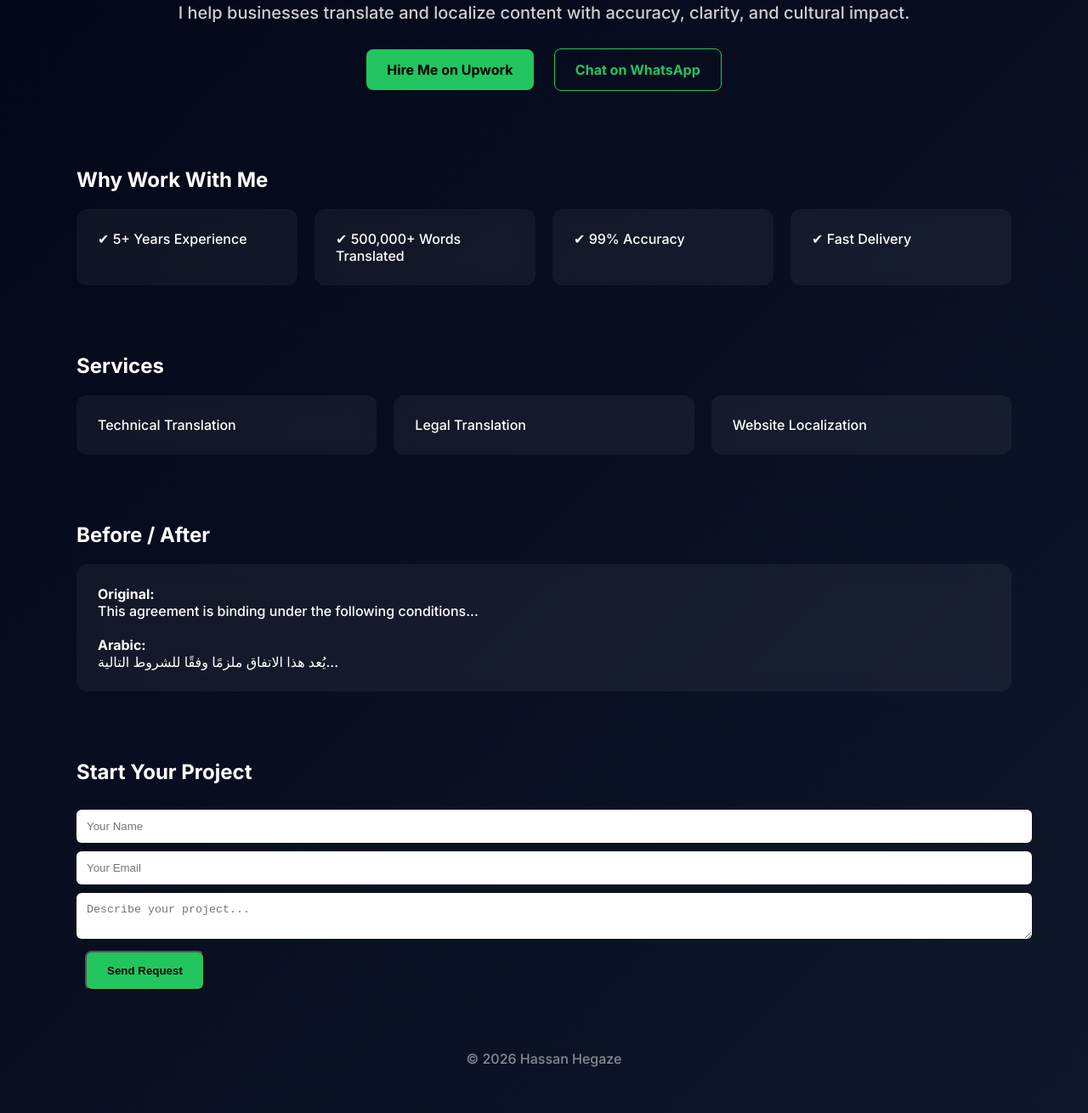
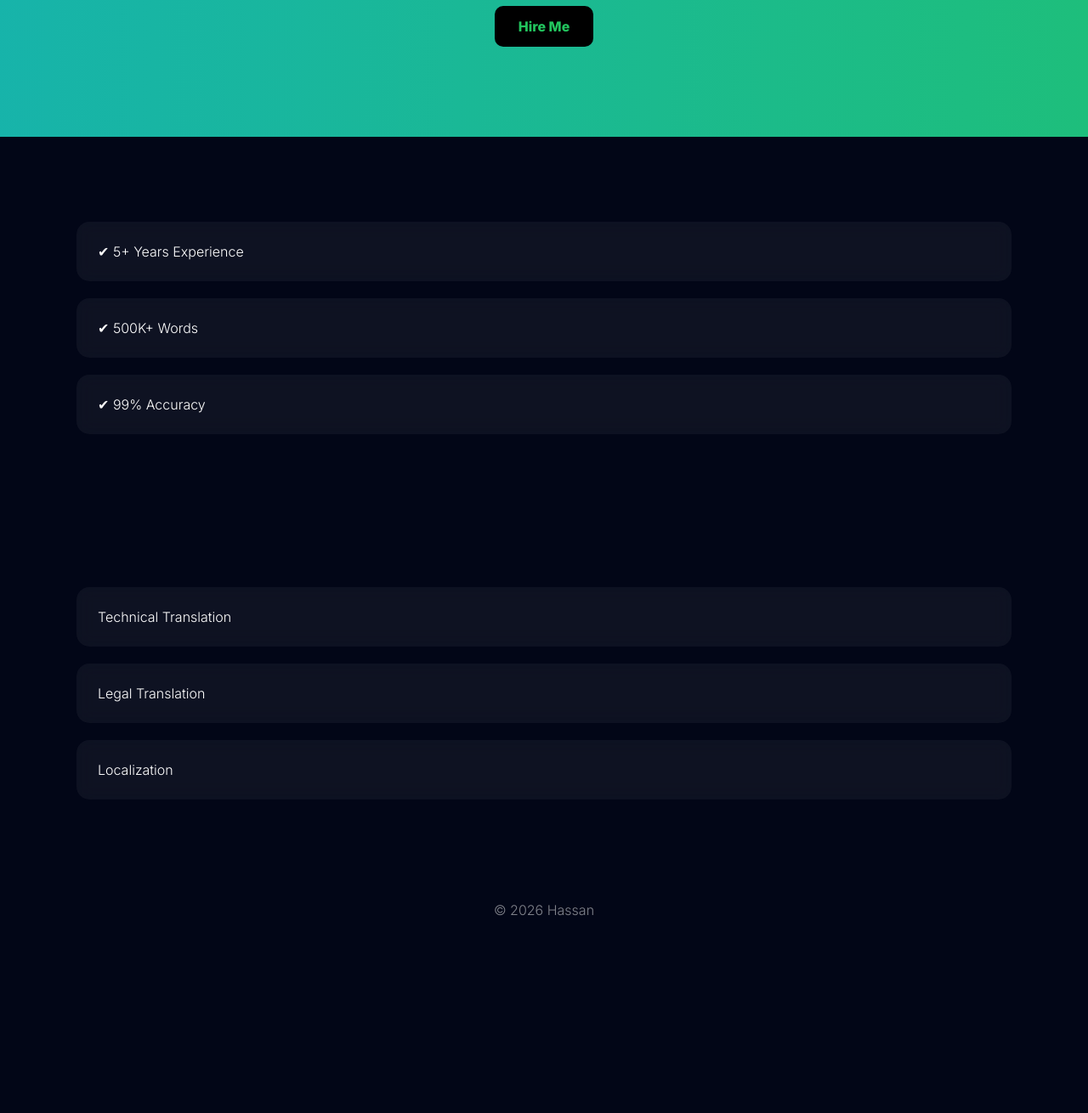
Before and after one commit to hassanhegaze89-max/hassanhegaze89-max.github.io, a plain HTML site: page index.html in a window 1280 px wide. Shown: the part 239-1549 px from the top of the page at 85% size. After the commit the page ends 1360 px from the top, so only its background shows below. Drawn offline with Linux system fonts and the light colour scheme.

Commit message:
Revise index.html with new styles and loader
Updated the title and styles for better presentation. Added a loader and adjusted layout for hero section and cards.

```diff
--- a/index.html
+++ b/index.html
@@ -3,93 +3,90 @@
 <head>
 <meta charset="UTF-8">
 <meta name="viewport" content="width=device-width, initial-scale=1.0">
-<title>Hassan Hegaze | Arabic Translator</title>
+<title>Hassan Hegaze | Elite Translator</title>
 
-<link href="https://fonts.googleapis.com/css2?family=Inter:wght@300;500;700&display=swap" rel="stylesheet">
+<link href="https://fonts.googleapis.com/css2?family=Inter:wght@300;600;800&display=swap" rel="stylesheet">
 
 <style>
 body {
   margin: 0;
   font-family: 'Inter', sans-serif;
-  background: linear-gradient(135deg,#020617,#0f172a);
+  background: #020617;
   color: white;
+  overflow-x: hidden;
 }
 
-.container {
-  max-width: 1100px;
-  margin: auto;
-  padding: 60px 20px;
+/* 🔥 LOADING */
+#loader {
+  position: fixed;
+  width: 100%;
+  height: 100%;
+  background: black;
+  display: flex;
+  justify-content: center;
+  align-items: center;
+  z-index: 999;
+  font-size: 25px;
 }
 
+/* HERO */
 .hero {
   text-align: center;
+  padding: 120px 20px;
+  background: linear-gradient(270deg,#22c55e,#0ea5e9,#22c55e);
+  background-size: 600% 600%;
+  animation: gradientMove 10s ease infinite;
+}
+
+@keyframes gradientMove {
+  0% {background-position: 0%}
+  50% {background-position: 100%}
+  100% {background-position: 0%}
 }
 
 .hero h1 {
-  font-size: 48px;
-}
-
-.highlight {
-  color: #22c55e;
-}
-
-.hero p {
-  font-size: 20px;
-  opacity: 0.8;
+  font-size: 55px;
 }
 
 .btn {
-  padding: 14px 24px;
+  padding: 14px 28px;
   margin: 10px;
-  border-radius: 8px;
+  border-radius: 10px;
   text-decoration: none;
   font-weight: bold;
-  display: inline-block;
 }
 
 .primary {
-  background: #22c55e;
-  color: black;
-}
-
-.secondary {
-  border: 1px solid #22c55e;
+  background: black;
   color: #22c55e;
 }
 
 .section {
-  margin-top: 80px;
+  padding: 80px 20px;
+  max-width: 1100px;
+  margin: auto;
 }
 
-.grid {
-  display: grid;
-  grid-template-columns: repeat(auto-fit,minmax(250px,1fr));
-  gap: 20px;
-}
-
+/* CARDS */
 .card {
   background: rgba(255,255,255,0.05);
   padding: 25px;
-  border-radius: 12px;
+  border-radius: 15px;
+  margin-top: 20px;
   backdrop-filter: blur(10px);
-  transition: 0.3s;
+  opacity: 0;
+  transform: translateY(40px);
+  transition: 0.6s;
 }
 
-.card:hover {
-  transform: translateY(-5px);
-}
-
-input, textarea {
-  width: 100%;
-  padding: 12px;
-  margin-top: 10px;
-  border-radius: 6px;
-  border: none;
+.card.show {
+  opacity: 1;
+  transform: translateY(0);
 }
 
 .footer {
   text-align: center;
-  margin-top: 60px;
+  padding: 40px;
   opacity: 0.5;
 }
 </style>
@@ -97,73 +94,63 @@ input, textarea {
 
 <body>
 
-<div class="container">
+<!-- 💀 LOADER -->
+<div id="loader">Loading...</div>
 
 <!-- HERO -->
 <div class="hero">
-<h1>I Turn Your Content Into <span class="highlight">High-Converting Arabic</span></h1>
-
-<p>I help businesses translate and localize content with accuracy, clarity, and cultural impact.</p>
-
-<a class="btn primary" href="https://www.upwork.com/freelancers/~01983fdfaca07da39c" target="_blank">Hire Me on Upwork</a>
-
-<a class="btn secondary" href="https://wa.me/201113524233" target="_blank">Chat on WhatsApp</a>
+<h1>I Dominate Arabic Content</h1>
+<a class="btn primary" href="https://www.upwork.com/freelancers/~01983fdfaca07da39c" target="_blank">Hire Me</a>
 </div>
 
-<!-- FEATURES -->
+<!-- SECTIONS -->
 <div class="section">
-<h2>Why Work With Me</h2>
-
-<div class="grid">
 <div class="card">✔ 5+ Years Experience</div>
-<div class="card">✔ 500,000+ Words Translated</div>
+<div class="card">✔ 500K+ Words</div>
 <div class="card">✔ 99% Accuracy</div>
-<div class="card">✔ Fast Delivery</div>
-</div>
 </div>
 
-<!-- SERVICES -->
 <div class="section">
-<h2>Services</h2>
-
-<div class="grid">
 <div class="card">Technical Translation</div>
 <div class="card">Legal Translation</div>
-<div class="card">Website Localization</div>
-</div>
+<div class="card">Localization</div>
 </div>
 
-<!-- SAMPLE -->
-<div class="section">
-<h2>Before / After</h2>
+<div class="footer">© 2026 Hassan</div>
 
-<div class="card">
-<b>Original:</b><br>
-This agreement is binding under the following conditions...
-<br><br>
-<b>Arabic:</b><br>
-يُعد هذا الاتفاق ملزمًا وفقًا للشروط التالية...
-</div>
-</div>
+<!-- 🤖 FREE AI CHAT (Tawk.to) -->
+<script>
+var Tawk_API=Tawk_API||{}, Tawk_LoadStart=new Date();
+(function(){
+var s1=document.createElement("script"),
+s0=document.getElementsByTagName("script")[0];
+s1.async=true;
+s1.src='https://embed.tawk.to/REPLACE_ID/default';
+s1.charset='UTF-8';
+s1.setAttribute('crossorigin','*');
+s0.parentNode.insertBefore(s1,s0);
+})();
+</script>
 
-<!-- FORM -->
-<div class="section">
-<h2>Start Your Project</h2>
+<!-- 🔥 JS -->
+<script>
+// Loader
+window.onload = () => {
+  document.getElementById("loader").style.display = "none";
+};
 
-<form action="https://formspree.io/f/mayvlqzr" method="POST">
-<input type="text" name="name" placeholder="Your Name" required>
-<input type="email" name="email" placeholder="Your Email" required>
-<textarea name="message" placeholder="Describe your project..." required></textarea>
-<button class="btn primary" type="submit">Send Request</button>
-</form>
+// Scroll animation
+const cards = document.querySelectorAll('.card');
 
-</div>
-
-<div class="footer">
-© 2026 Hassan Hegaze
-</div>
-
-</div>
+window.addEventListener('scroll', () => {
+  cards.forEach(card => {
+    const top = card.getBoundingClientRect().top;
+    if(top < window.innerHeight - 50){
+      card.classList.add('show');
+    }
+  });
+});
+</script>
 
 </body>
 </html>
```
